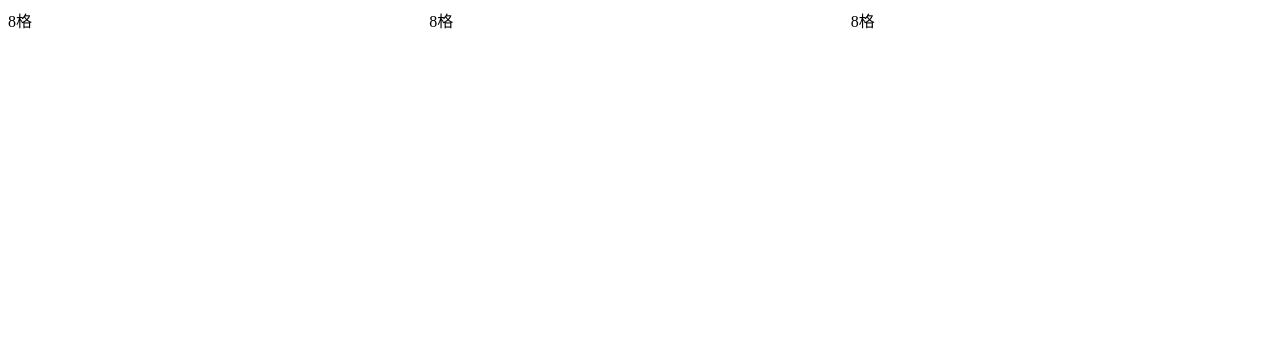
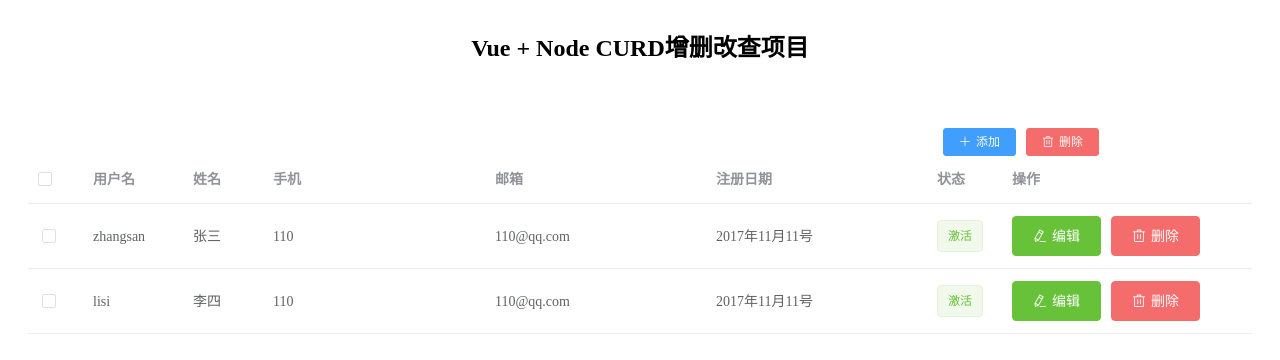
Before and after one commit to LiShaoLong123/curd, a Vue app: page / in a window 1280 px wide. Shown: the top 360 px of the page. Built offline with nearby package versions, Linux system fonts and the light colour scheme; the HTML template or start-up script is replaced by a standard one.

Commit message:
即将做前端表单验证

```diff
--- a/src/views/home.vue
+++ b/src/views/home.vue
@@ -1,15 +1,168 @@
 <template>
-  <div>
-    <el-row>
-      <el-col :span="8">8格</el-col>
-      <el-col :span="8">8格</el-col>
-      <el-col :span="8">8格</el-col>
-    </el-row>
-  </div>
+<div >
+  <el-container>
+    <el-header>
+      <h1>Vue + Node CURD增删改查项目</h1>
+    </el-header>
+    <el-main>
+      <el-row >
+        <el-col :span="20" :offset="1" >
+         <div class="fr margin40">
+           <el-button type="primary"size="mini" icon="el-icon-plus" @click="addDialog = true">添加</el-button>
+           <el-button type="danger"size="mini" icon="el-icon-delete"@click="editDialog = true">删除</el-button>
+         </div>
+        </el-col>
+      </el-row>
+      <el-row>
+        <el-col :span="24">
+          <el-table :data="result" tooltipEffect="dark" style="width: 100%">
+            <el-table-column type="selection" width="55" sorttable>
+
+            </el-table-column>
+
+            <el-table-column prop="username" width="100" label="用户名" sorttable>
+
+            </el-table-column>
+
+            <el-table-column prop="name" width="80"label="姓名" sorttable>
+
+            </el-table-column>
+
+            <el-table-column prop="phone" label="手机" sorttable>
+
+            </el-table-column>
+
+            <el-table-column prop="email" label="邮箱">
+
+            </el-table-column>
+
+            <el-table-column prop="create_time" label="注册日期">
+
+            </el-table-column>
+
+            <el-table-column prop="is_active" label="状态" width="75">
+              <template slot-scope="scope">
+                <el-tag type="success">{{scope.row.is_active}}</el-tag>
+              </template>
+            </el-table-column>
+
+            <el-table-column  label="操作" width="250">
+             <template slot-scope="scope">
+               <el-button type="success" icon="el-icon-edit">编辑</el-button>
+               <el-button type="danger" icon="el-icon-delete">删除</el-button>
+             </template>
+            </el-table-column>
+          </el-table>
+        </el-col>
+      </el-row>
+    </el-main>
+  </el-container>
+  <el-dialog title="添加新用户" :visible.sync="addDialog">
+    <el-form :model="addForm" :rules="addRules" ref="addForm" label-width="100px">
+     <el-form-item label="用户名" prop="username">
+       <el-input type="text" v-model="addForm.username" auto-complete="off">
+
+       </el-input>
+     </el-form-item>
+
+      <el-form-item label="姓名" prop="name">
+        <el-input type="text" v-model="addForm.name" auto-complete="off">
+
+        </el-input>
+      </el-form-item>
+      <el-form-item label="密码" prop="password">
+        <el-input type="text" v-model="addForm.password" auto-complete="off">
+
+        </el-input>
+      </el-form-item>
+      <el-form-item label="确认密码" prop="repeat_password">
+      <el-input type="text" v-model="addForm.repeat_password" auto-complete="off">
+
+      </el-input>
+    </el-form-item>
+      <el-form-item label="手机" prop="phone">
+        <el-input type="text" v-model="addForm.phone" auto-complete="off">
+
+        </el-input>
+      </el-form-item>
+      <el-form-item label="邮箱" prop="email">
+        <el-input type="text" v-model="addForm.email" auto-complete="off">
+
+        </el-input>
+      </el-form-item>
+      <el-form-item label="是否启用" >
+        <el-switch v-model="addForm.is_active"></el-switch>
+      </el-form-item>
+      <el-form-item  >
+        <el-button type="primary">提交</el-button>
+        <el-button @click="resetForm('addForm')">取消</el-button>
+      </el-form-item>
+    </el-form>
+  </el-dialog>
+</div>
 </template>
-
 <script>
-  export default {
-    name: 'Home'
+  export default{
+    name:'Home',
+    data(){
+      return{
+          //用于收集新增用户的对象
+          addForm:{
+              username:'',//用户名
+              name:'',//姓名
+              password:'',//密码
+              repeat_password:'',//确认密码
+              phone:'',//电话
+              email:'',//邮箱
+              is_active:false//状态
+          },
+          //添加的对话框
+          addDialog:false,
+        //编辑的对话框
+          editDialog:false,
+          result:[{
+              username:'zhangsan',
+              name:'张三',
+              phone:110,
+              email:'110@qq.com',
+              create_time:'2017年11月11号',
+              is_active:'激活'
+            },
+            {
+              username:'lisi',
+              name:'李四',
+              phone:110,
+              email:'110@qq.com',
+              create_time:'2017年11月11号',
+              is_active:'激活'
+            },
+          ]
+      }
+    },
+    methods:{
+        resetForm:function (formName) {
+            //将弹出框关闭
+            this.addDialog = false;
+            //将弹出框里面的内容清空
+            this.$refs[formName].resetFields();
+        }
+    }
   }
 </script>
+<style>
+h1{
+  text-align: center;
+}
+  .clearfix{
+    clear: both;
+  }
+  .fr{
+    float: right;
+  }
+  .fl{
+    float: left;
+  }
+  .margin40{
+    margin-top: 40px;
+  }
+</style>
```
